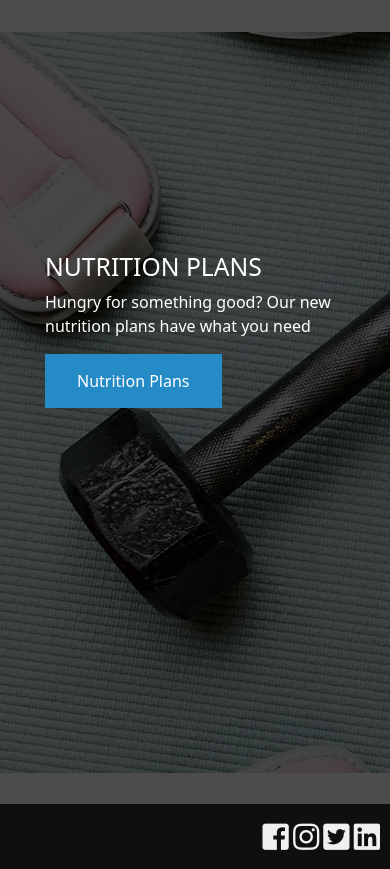
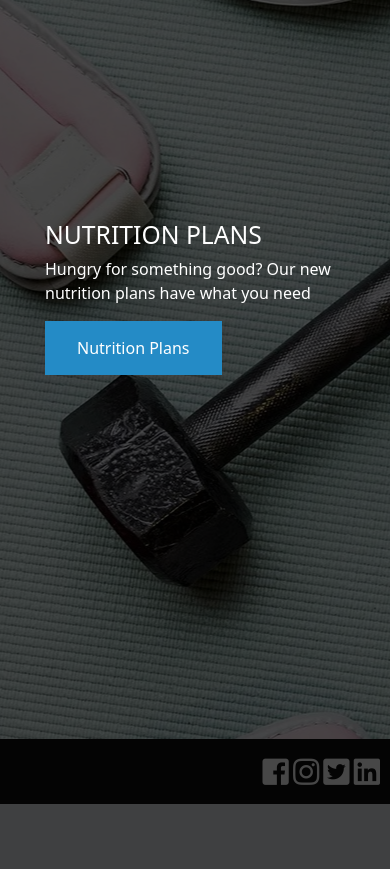
Before and after one commit to Code-Institute-Submissions/sgalway2086-MilestoneIV, a Django app: page / in a window 390 px wide. Shown: the part 40-909 px from the top of the page. After the commit the page ends 844 px from the top, so only its background shows below. Run offline with Django 3.2, Linux system fonts and the light colour scheme; some libraries are stand-ins or nearby versions.

Commit message:
add settings to fix home display

```diff
--- a/static/css/base.css
+++ b/static/css/base.css
@@ -304,7 +304,7 @@ footer{
     }
 
     #homeDisplay{
-        height: calc(100vh - 40px);
+        height: calc(100vh - 105px);
         margin-top: 40px;
     }
 
@@ -343,5 +343,4 @@ footer{
         top: calc(50% - 150px);
         left: calc(50% - 150px);
     }
-
 }
```
